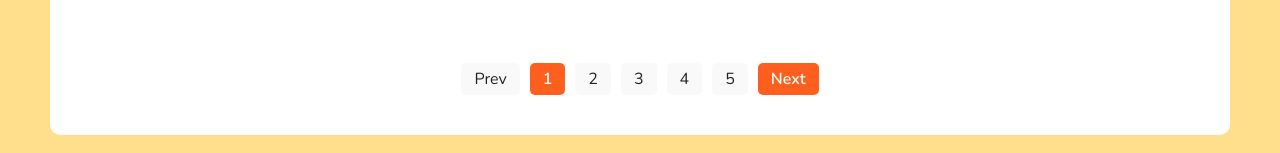
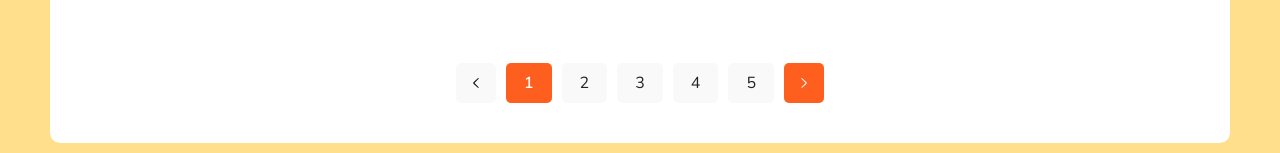
Before and after one commit to BrunoUA96/react-car-detailing-shop, a React (Vite) app: page / in a window 1280 px wide. Shown: the part 2437-2590 px from the top of the page. Built offline with nearby package versions, Linux system fonts and the light colour scheme; data requests are answered from the project's data file.

Commit message:
use arrows to pagination

```diff
--- a/src/routes/Home.jsx
+++ b/src/routes/Home.jsx
@@ -6,6 +6,9 @@ import ProductCard from '../components/ProductCard';
 import Skeleton from '../components/ProductCard/Skeleton';
 
 import axios from 'axios';
+
+import arrowLeft from '../assets/arrow-left.svg';
+import arrowRight from '../assets/arrow-right.svg';
 
 const Home = () => {
    const baseAPI = 'http://localhost:3000/products';
@@ -91,7 +94,31 @@ const Home = () => {
                <li
                   className={page != 1 ? 'active' : 'cursor-none'}
                   onClick={page != 1 ? () => setPage(page - 1) : null}>
-                  <span>Prev</span>
+                  <span>
+                     <svg
+                        viewBox="-4.5 0 20 20"
+                        version="1.1"
+                        xmlns="http://www.w3.org/2000/svg"
+                        xmlns:xlink="http://www.w3.org/1999/xlink">
+                        <g
+                           id="Page-1"
+                           stroke="none"
+                           stroke-width="1"
+                           fill="none"
+                           fill-rule="evenodd">
+                           <g
+                              id="Dribbble-Light-Preview"
+                              transform="translate(-345.000000, -6679.000000)"
+                              fill="#000000">
+                              <g id="icons" transform="translate(56.000000, 160.000000)">
+                                 <path
+                                    d="M299.633777,6519.29231 L299.633777,6519.29231 C299.228878,6518.90256 298.573377,6518.90256 298.169513,6519.29231 L289.606572,6527.55587 C288.797809,6528.33636 288.797809,6529.60253 289.606572,6530.38301 L298.231646,6538.70754 C298.632403,6539.09329 299.27962,6539.09828 299.685554,6538.71753 L299.685554,6538.71753 C300.100809,6538.32879 300.104951,6537.68821 299.696945,6537.29347 L291.802968,6529.67648 C291.398069,6529.28574 291.398069,6528.65315 291.802968,6528.26241 L299.633777,6520.70538 C300.038676,6520.31563 300.038676,6519.68305 299.633777,6519.29231"
+                                    id="arrow_left-[#335]"></path>
+                              </g>
+                           </g>
+                        </g>
+                     </svg>
+                  </span>
                </li>
 
                {[...new Array(paginationCount)].map((_, index) => (
@@ -106,7 +133,33 @@ const Home = () => {
                <li
                   className={page != paginationCount ? 'active' : 'cursor-none'}
                   onClick={page != paginationCount ? () => setPage(page + 1) : null}>
-                  <span>Next</span>
+                  <span>
+                     <svg
+                        width="800px"
+                        height="800px"
+                        viewBox="-4.5 0 20 20"
+                        version="1.1"
+                        xmlns="http://www.w3.org/2000/svg"
+                        xmlns:xlink="http://www.w3.org/1999/xlink">
+                        <g
+                           id="Page-1"
+                           stroke="none"
+                           stroke-width="1"
+                           fill="none"
+                           fill-rule="evenodd">
+                           <g
+                              id="Dribbble-Light-Preview"
+                              transform="translate(-305.000000, -6679.000000)"
+                              fill="#000000">
+                              <g id="icons" transform="translate(56.000000, 160.000000)">
+                                 <path
+                                    d="M249.365851,6538.70769 L249.365851,6538.70769 C249.770764,6539.09744 250.426289,6539.09744 250.830166,6538.70769 L259.393407,6530.44413 C260.202198,6529.66364 260.202198,6528.39747 259.393407,6527.61699 L250.768031,6519.29246 C250.367261,6518.90671 249.720021,6518.90172 249.314072,6519.28247 L249.314072,6519.28247 C248.899839,6519.67121 248.894661,6520.31179 249.302681,6520.70653 L257.196934,6528.32352 C257.601847,6528.71426 257.601847,6529.34685 257.196934,6529.73759 L249.365851,6537.29462 C248.960938,6537.68437 248.960938,6538.31795 249.365851,6538.70769"
+                                    id="arrow_right-[#336]"></path>
+                              </g>
+                           </g>
+                        </g>
+                     </svg>
+                  </span>
                </li>
             </ul>
          )}
--- a/src/scss/app.scss
+++ b/src/scss/app.scss
@@ -51,6 +51,12 @@ body {
    &__pagination {
       display: flex;
       justify-content: center;
+      :first-child,
+      :last-child {
+         padding: 5px;
+         li {
+         }
+      }
 
       li {
          background-color: #f9f9f9;
@@ -58,9 +64,21 @@ body {
          padding: 5px 13px;
          border-radius: 5px;
          cursor: pointer;
+         display: flex;
+         align-items: center;
+         justify-content: center;
 
          &.cursor-none {
             cursor: no-drop;
+         }
+
+         span {
+            line-height: 0;
+
+            svg {
+               width: 20px;
+               height: 20px;
+            }
          }
 
          &.active {
@@ -80,6 +98,12 @@ body {
 
             span {
                color: inherit;
+
+               svg {
+                  g {
+                     fill: white;
+                  }
+               }
             }
          }
       }
```
